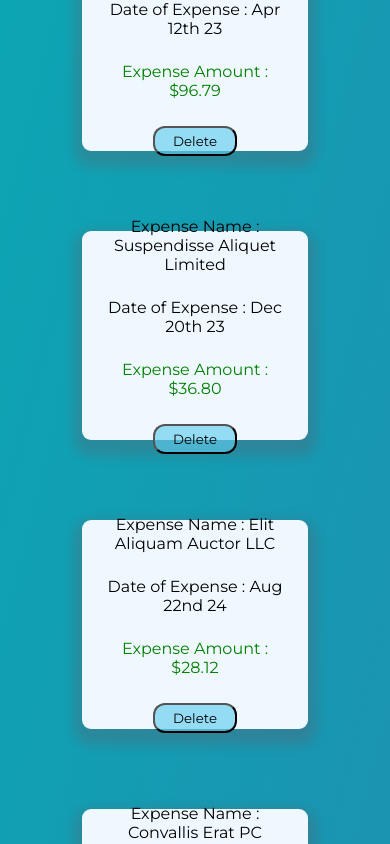
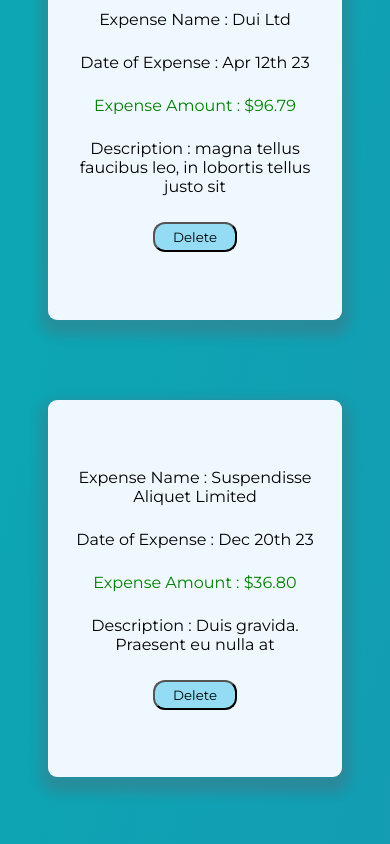
Before and after one commit to YedukrishnanTY/ExpenseTracker, a React (Create React App) app in the folder client/: page / in a window 390 px wide. Shown: the part 1020-1864 px from the top of the page. Built offline with nearby package versions, Linux system fonts and the light colour scheme.

Commit message:
updated Description

```diff
--- a/client/src/components/Details.css
+++ b/client/src/components/Details.css
@@ -31,8 +31,8 @@
     background-color: aliceblue;
     padding: 20px;
     box-shadow: 0 8px 12px 8px rgba(199, 11, 11, 0.137);
-    width: 24vh;
-    height: 16vh;
+    width: 32vh;
+    height: 26vh;
 }
 
 .details-content :hover {
@@ -70,8 +70,8 @@
         margin-right: 2vh;
     }
     .details-content{
-        width: 22vh;
-        height: 20vh;
+        width: 30vh;
+        height: 40vh;
     }
 
 }
--- a/client/src/components/Details.jsx
+++ b/client/src/components/Details.jsx
@@ -25,6 +25,10 @@ export default function Details( {data} ) {
                   <div className="details-amount">
                     Expense Amount : { element.amount }
                   </div>
+
+                  <div className="details-des">
+                    Description : {element.description }
+                  </div>
                   <div className="button-shape">
                     <button value="delete" id="delete" className="delete-button">
                       Delete
```
